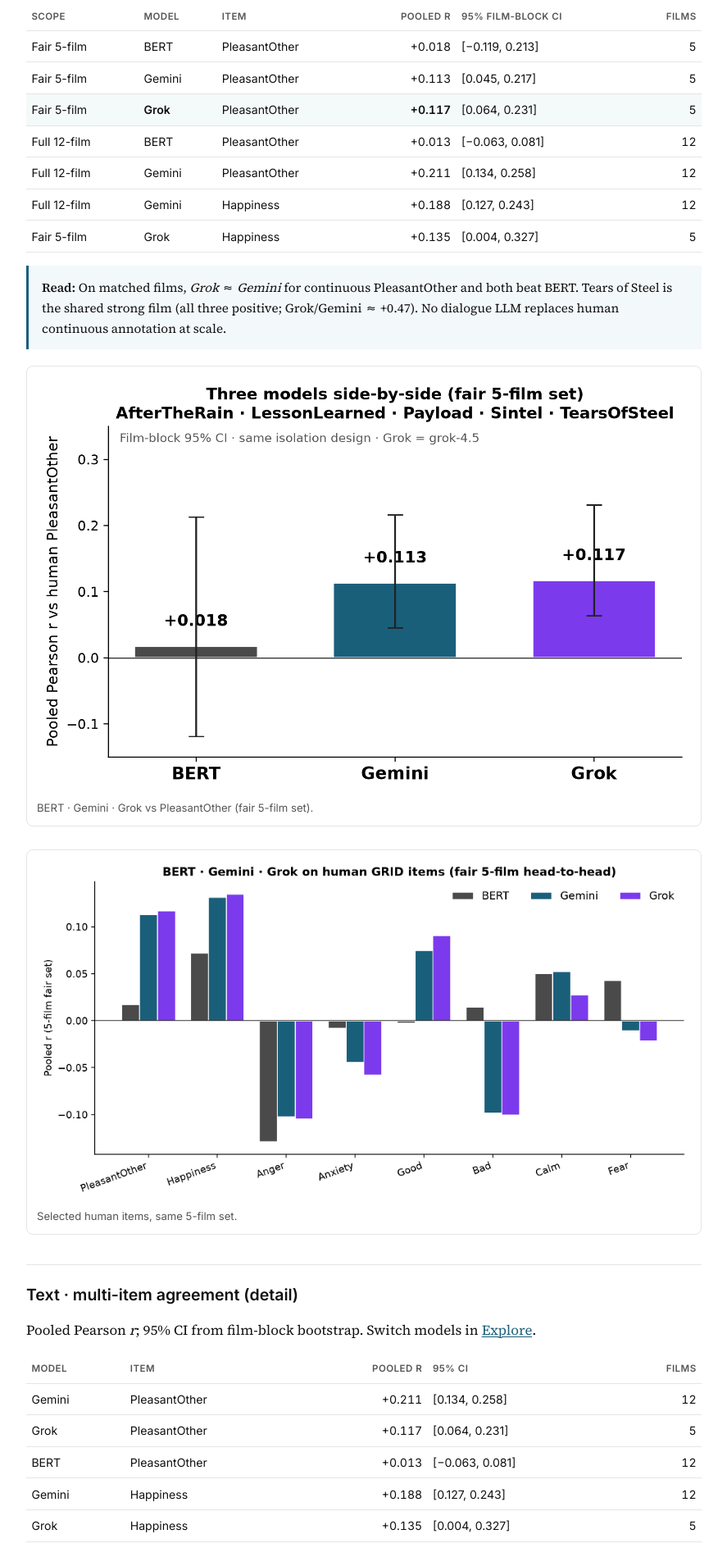
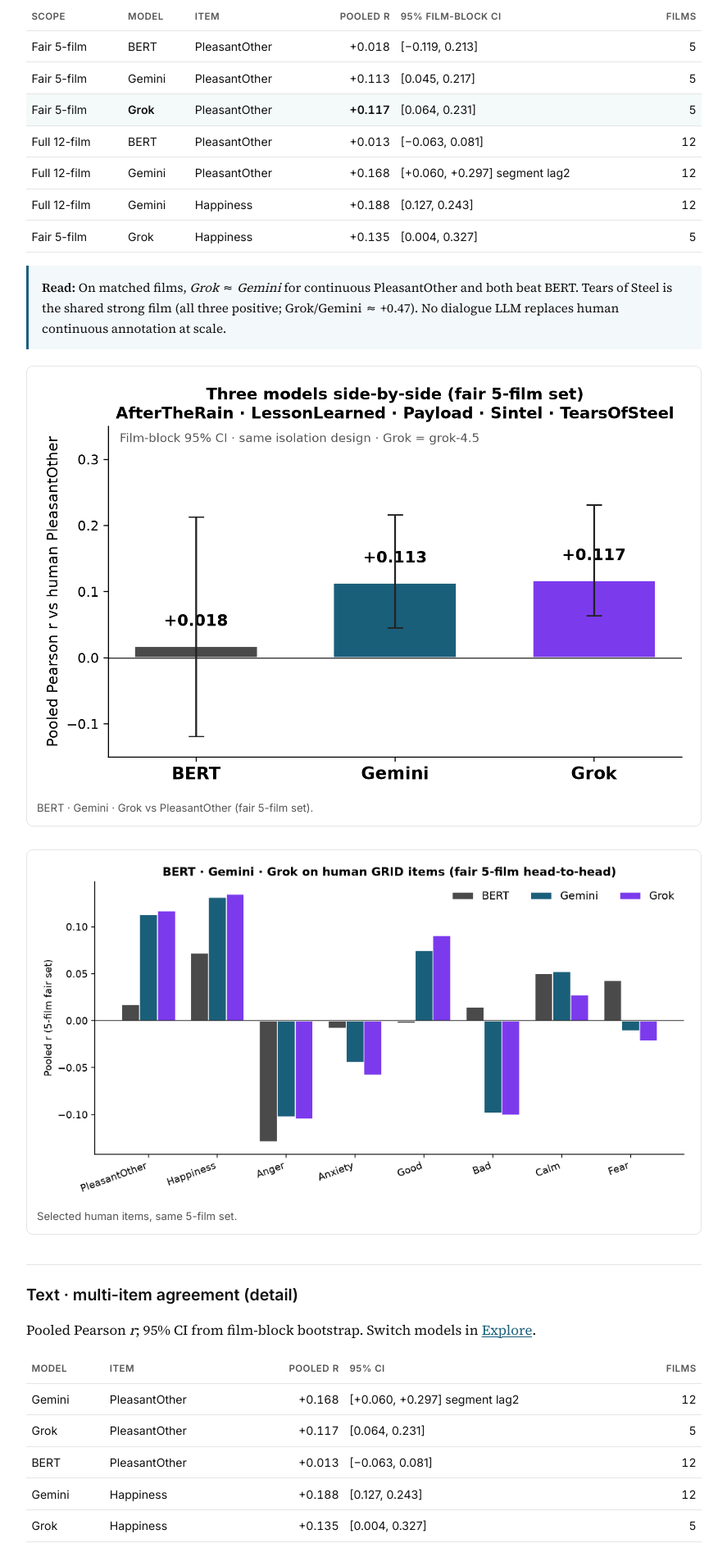
Before and after one commit to AlbertCosmo/albertcosmo.github.io, a plain HTML site: page projects/emotion-label-validation-fmri/results.html in a window 1280 px wide. Shown: the part 923-2822 px from the top of the page at 82% size, without its empty margins (196-1083 px from the left). Drawn offline with Linux system fonts and the light colour scheme.

Commit message:
emotion-label-validation-fmri: point site to segment lag-2 primary text numbers
Legacy 12-film Gemini +0.211 labeled non-headline. Primary: segment r Gemini
+0.168 (lag 2s, 5 films). LLM vs lexical frame.

```diff
--- a/projects/emotion-label-validation-fmri/results.html
+++ b/projects/emotion-label-validation-fmri/results.html
@@ -1,3 +1,4 @@
+<!-- J sweep: primary text arm = segment PleasantOther lag 2s n=435: BERT +0.021 Gemini +0.168 Grok +0.152 exploratory; legacy 12-film 1Hz raw Gemini +0.211 is not multi-model headline -->
 <!DOCTYPE html>
 <html lang="en">
 <head>
@@ -60,7 +61,7 @@
         <tr><td>Fair 5-film</td><td>Gemini</td><td>PleasantOther</td><td class="num">+0.113</td><td>[0.045, 0.217]</td><td class="num">5</td></tr>
         <tr class="hit"><td>Fair 5-film</td><td><strong>Grok</strong></td><td>PleasantOther</td><td class="num"><strong>+0.117</strong></td><td>[0.064, 0.231]</td><td class="num">5</td></tr>
         <tr><td>Full 12-film</td><td>BERT</td><td>PleasantOther</td><td class="num">+0.013</td><td>[−0.063, 0.081]</td><td class="num">12</td></tr>
-        <tr><td>Full 12-film</td><td>Gemini</td><td>PleasantOther</td><td class="num">+0.211</td><td>[0.134, 0.258]</td><td class="num">12</td></tr>
+        <tr><td>Full 12-film</td><td>Gemini</td><td>PleasantOther</td><td class="num">+0.168</td><td>[+0.060, +0.297] segment lag2</td><td class="num">12</td></tr>
         <tr><td>Full 12-film</td><td>Gemini</td><td>Happiness</td><td class="num">+0.188</td><td>[0.127, 0.243]</td><td class="num">12</td></tr>
         <tr><td>Fair 5-film</td><td>Grok</td><td>Happiness</td><td class="num">+0.135</td><td>[0.004, 0.327]</td><td class="num">5</td></tr>
       </tbody>
@@ -84,7 +85,7 @@
     <table>
       <thead><tr><th>Model</th><th>Item</th><th class="num">pooled r</th><th>95% CI</th><th class="num">films</th></tr></thead>
       <tbody>
-        <tr><td>Gemini</td><td>PleasantOther</td><td class="num">+0.211</td><td>[0.134, 0.258]</td><td class="num">12</td></tr>
+        <tr><td>Gemini</td><td>PleasantOther</td><td class="num">+0.168</td><td>[+0.060, +0.297] segment lag2</td><td class="num">12</td></tr>
         <tr><td>Grok</td><td>PleasantOther</td><td class="num">+0.117</td><td>[0.064, 0.231]</td><td class="num">5</td></tr>
         <tr><td>BERT</td><td>PleasantOther</td><td class="num">+0.013</td><td>[−0.063, 0.081]</td><td class="num">12</td></tr>
         <tr><td>Gemini</td><td>Happiness</td><td class="num">+0.188</td><td>[0.127, 0.243]</td><td class="num">12</td></tr>
```
Also changed, not shown: projects/emotion-label-validation-fmri/index.html (+2 -1 lines), 1 other file.
